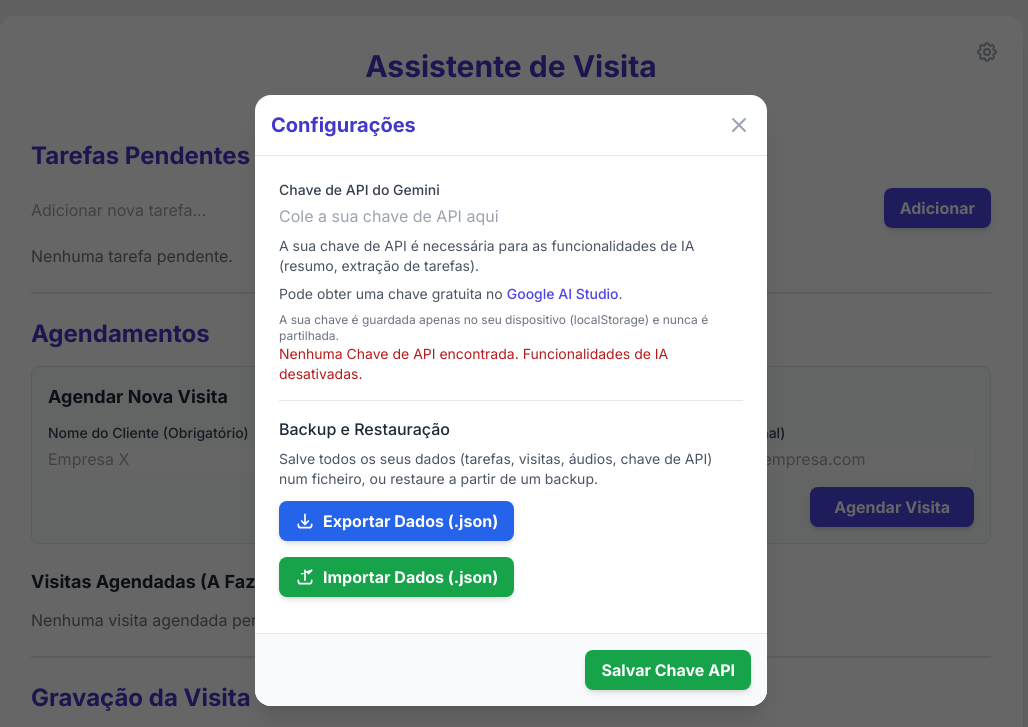
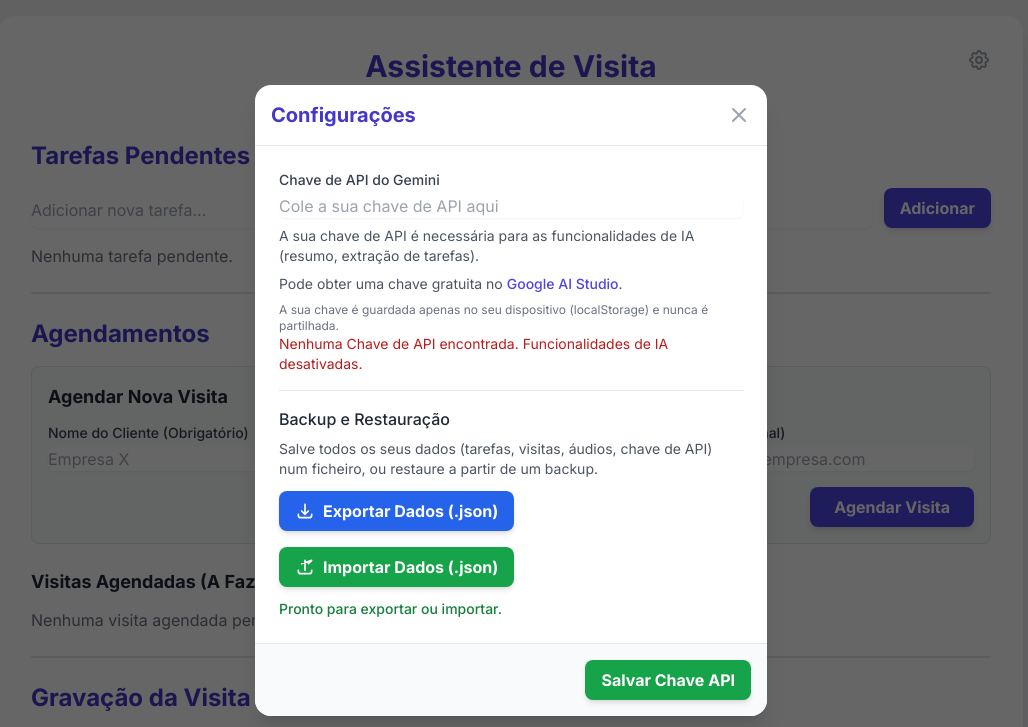
Before and after one commit to malmeida2973-lab/Assistente_visita, a plain HTML site: page index.html in a window 1280 px wide. Both pictures are taken after a click on the button "Configurações". Shown: the top 727 px of the page, without its empty margins (129-1157 px from the left). Drawn offline with nearby package versions, Linux system fonts and the light colour scheme.

Commit message:
Add files via upload

```diff
--- a/index.html
+++ b/index.html
@@ -34,15 +34,19 @@
             cursor: pointer;
             flex-grow: 1;
         }
-        /* Estilo para o botão de Configurações */
-        .settings-button {
-            position: absolute;
-            top: 1.5rem; /* p-6 */
-            right: 1.5rem; /* p-6 */
-        }
+        /* Estilo para o botão de Configurações - REMOVIDO */
+
         /* Oculta secções de IA por padrão */
         .ai-section {
             display: none;
+        }
+        /* Estilos para Tailwind (input) */
+        .input-field {
+            @apply border-gray-300 rounded-md shadow-sm focus:border-indigo-500 focus:ring-indigo-500;
+        }
+        /* Estilos para botões desativados (Label) */
+        .label-disabled {
+            @apply opacity-50 cursor-not-allowed;
         }
     </style>
     <link rel="preconnect" href="https://fonts.googleapis.com">
@@ -53,17 +57,25 @@
 
     <div class="bg-white rounded-2xl shadow-xl p-6 sm:p-8 max-w-5xl w-full mx-auto relative">
 
-        <!-- Botão de Configurações -->
-        <button id="settings-button" class="settings-button text-gray-400 hover:text-indigo-600 transition duration-300" title="Configurações">
-            <svg xmlns="http://www.w3.org/2000/svg" class="h-6 w-6" fill="none" viewBox="0 0 24 24" stroke="currentColor" stroke-width="2">
-                <path stroke-linecap="round" stroke-linejoin="round" d="M10.325 4.317c.426-1.756 2.924-1.756 3.35 0a1.724 1.724 0 002.573 1.066c1.543-.94 3.31.826 2.37 2.37a1.724 1.724 0 001.066 2.573c1.756.426 1.756 2.924 0 3.35a1.724 1.724 0 00-1.066 2.573c.94 1.543-.826 3.31-2.37 2.37a1.724 1.724 0 00-2.573 1.066c-.426 1.756-2.924 1.756-3.35 0a1.724 1.724 0 00-2.573-1.066c-1.543.94-3.31-.826-2.37-2.37a1.724 1.724 0 00-1.066-2.573c-1.756-.426-1.756-2.924 0-3.35a1.724 1.724 0 001.066-2.573c-.94-1.543.826-3.31 2.37-2.37.996.608 2.296.09 2.573-1.066z" />
-                <path stroke-linecap="round" stroke-linejoin="round" d="M15 12a3 3 0 11-6 0 3 3 0 016 0z" />
-            </svg>
-        </button>
-
-        <header class="text-center mb-6">
-            <h1 class="text-3xl font-bold text-indigo-700">Assistente de Visita</h1>
-            <p class="text-gray-600 mt-2">Agende, grave, transcreva e gira as suas tarefas e visitas.</p>
+        <!-- =================================================================
+        HEADER CORRIGIDO (v7)
+        ================================================================== -->
+        <header class="flex justify-between items-start mb-6">
+            <div class="flex-1"></div> <!-- Espaçador invisível à esquerda -->
+
+            <div class="text-center"> <!-- Div para manter o texto centrado -->
+                <h1 class="text-3xl font-bold text-indigo-700">Assistente de Visita</h1>
+                <p class="text-gray-600 mt-2">Agende, grave, transcreva e gira as suas tarefas e visitas.</p>
+            </div>
+
+            <div class="flex-1 text-right"> <!-- Container para o botão -->
+                <button id="settings-button" class="text-gray-400 hover:text-indigo-600 transition duration-300" title="Configurações">
+                    <svg xmlns="http://www.w3.org/2000/svg" class="h-6 w-6" fill="none" viewBox="0 0 24 24" stroke="currentColor" stroke-width="2">
+                        <path stroke-linecap="round" stroke-linejoin="round" d="M10.325 4.317c.426-1.756 2.924-1.756 3.35 0a1.724 1.724 0 002.573 1.066c1.543-.94 3.31.826 2.37 2.37a1.724 1.724 0 001.066 2.573c1.756.426 1.756 2.924 0 3.35a1.724 1.724 0 00-1.066 2.573c.94 1.543-.826 3.31-2.37 2.37a1.724 1.724 0 00-2.573 1.066c-.426 1.756-2.924 1.756-3.35 0a1.724 1.724 0 00-2.573-1.066c-1.543.94-3.31-.826-2.37-2.37a1.724 1.724 0 00-1.066-2.573c-1.756-.426-1.756-2.924 0-3.35a1.724 1.724 0 001.066-2.573c-.94-1.543.826-3.31 2.37-2.37.996.608 2.296.09 2.573-1.066z" />
+                        <path stroke-linecap="round" stroke-linejoin="round" d="M15 12a3 3 0 11-6 0 3 3 0 016 0z" />
+                    </svg>
+                </button>
+            </div>
         </header>
 
         <!-- =================================================================
@@ -74,7 +86,7 @@
 
             <!-- Input para nova tarefa -->
             <div class="flex gap-3 mb-4">
-                <input type="text" id="task-input" class="mt-1 block w-full input-field flex-grow" placeholder="Adicionar nova tarefa...">
+                <input type="text" id="task-input" class="mt-1 block w-full input-field flex-grow border-gray-300 rounded-md shadow-sm focus:border-indigo-500 focus:ring-indigo-500" placeholder="Adicionar nova tarefa...">
                 <button id="add-task-button" class="flex-shrink-0 bg-indigo-600 hover:bg-indigo-700 text-white font-bold py-2 px-4 rounded-lg shadow-md transition duration-300">
                     Adicionar
                 </button>
@@ -99,15 +111,15 @@
                 <div class="grid grid-cols-1 md:grid-cols-3 gap-4">
                     <div>
                         <label for="scheduledClientName" class="block text-sm font-medium text-gray-700 mb-1">Nome do Cliente (Obrigatório)</label>
-                        <input type="text" id="scheduledClientName" class="mt-1 block w-full input-field" placeholder="Empresa X">
+                        <input type="text" id="scheduledClientName" class="mt-1 block w-full input-field border-gray-300 rounded-md shadow-sm focus:border-indigo-500 focus:ring-indigo-500" placeholder="Empresa X">
                     </div>
                     <div>
                         <label for="scheduledContactPerson" class="block text-sm font-medium text-gray-700 mb-1">Pessoa de Contato (Obrigatório)</label>
-                        <input type="text" id="scheduledContactPerson" class="mt-1 block w-full input-field" placeholder="Sr. João Silva">
+                        <input type="text" id="scheduledContactPerson" class="mt-1 block w-full input-field border-gray-300 rounded-md shadow-sm focus:border-indigo-500 focus:ring-indigo-500" placeholder="Sr. João Silva">
                     </div>
                     <div>
                         <label for="scheduledEmail" class="block text-sm font-medium text-gray-700 mb-1">Email (Opcional)</label>
-                        <input type="email" id="scheduledEmail" class="mt-1 block w-full input-field" placeholder="joao.silva@empresa.com">
+                        <input type="email" id="scheduledEmail" class="mt-1 block w-full input-field border-gray-300 rounded-md shadow-sm focus:border-indigo-500 focus:ring-indigo-500" placeholder="joao.silva@empresa.com">
                     </div>
                 </div>
                 <div class="text-right mt-4">
@@ -136,15 +148,15 @@
                 <!-- Campos preenchidos pelo agendamento ou manualmente -->
                 <div>
                     <label for="clientNameInput" class="block text-sm font-medium text-gray-700 mb-1">Nome do Cliente (Obrigatório):</label>
-                    <input type="text" id="clientNameInput" class="mt-1 block w-full input-field" placeholder="Carregado do agendamento ou manual">
+                    <input type="text" id="clientNameInput" class="mt-1 block w-full input-field border-gray-300 rounded-md shadow-sm focus:border-indigo-500 focus:ring-indigo-500" placeholder="Carregado do agendamento ou manual">
                 </div>
                 <div>
                     <label for="contactPersonInput" class="block text-sm font-medium text-gray-700 mb-1">Pessoa de Contato:</label>
-                    <input type="text" id="contactPersonInput" class="mt-1 block w-full input-field" placeholder="Carregado do agendamento">
+                    <input type="text" id="contactPersonInput" class="mt-1 block w-full input-field border-gray-300 rounded-md shadow-sm focus:border-indigo-500 focus:ring-indigo-500" placeholder="Carregado do agendamento">
                 </div>
                 <div>
                     <label for="emailInput" class="block text-sm font-medium text-gray-700 mb-1">Email:</label>
-                    <input type="email" id="emailInput" class="mt-1 block w-full input-field" placeholder="Carregado do agendamento">
+                    <input type="email" id="emailInput" class="mt-1 block w-full input-field border-gray-300 rounded-md shadow-sm focus:border-indigo-500 focus:ring-indigo-500" placeholder="Carregado do agendamento">
                 </div>
                 <!-- Idioma -->
                 <div class="md:col-span-3">
@@ -234,7 +246,7 @@
                 <!-- Secção Chave de API -->
                 <div>
                     <label for="gemini-api-key-input" class="block text-sm font-medium text-gray-700 mb-1">Chave de API do Gemini</label>
-                    <input type="password" id="gemini-api-key-input" class="mt-1 block w-full input-field" placeholder="Cole a sua chave de API aqui">
+                    <input type="password" id="gemini-api-key-input" class="mt-1 block w-full input-field border-gray-300 rounded-md shadow-sm focus:border-indigo-500 focus:ring-indigo-500" placeholder="Cole a sua chave de API aqui">
                     <div class="text-sm text-gray-600 mt-2">
                         <p>A sua chave de API é necessária para as funcionalidades de IA (resumo, extração de tarefas).</p>
                         <p class="mt-2">Pode obter uma chave gratuita no <a href="https://aistudio.google.com/app/apikey" target="_blank" class="text-indigo-600 hover:underline font-medium">Google AI Studio</a>.</p>
@@ -243,22 +255,22 @@
                     <div id="api-key-status" class="text-sm font-medium mt-2"></div>
                 </div>
 
-                <!-- Secção de Backup e Restauração -->
+                <!-- Secção de Backup e Restauração (CORRIGIDA v7) -->
                 <div class="border-t border-gray-200 pt-4 mt-4">
                     <h4 class="text-md font-medium text-gray-800 mb-2">Backup e Restauração</h4>
                     <p class="text-sm text-gray-600 mb-3">Salve todos os seus dados (tarefas, visitas, áudios, chave de API) num ficheiro, ou restaure a partir de um backup.</p>
                     <div class="flex flex-wrap gap-4">
-                        <button id="export-data-button" class="flex items-center justify-center gap-2 bg-blue-600 hover:bg-blue-700 text-white font-bold py-2 px-4 rounded-lg shadow-md transition duration-300">
+                        <button id="export-data-button" disabled class="flex items-center justify-center gap-2 bg-blue-600 hover:bg-blue-700 text-white font-bold py-2 px-4 rounded-lg shadow-md transition duration-300 disabled:opacity-50 disabled:cursor-not-allowed">
                             <svg xmlns="http://www.w3.org/2000/svg" class="h-5 w-5" fill="none" viewBox="0 0 24 24" stroke="currentColor" stroke-width="2"><path stroke-linecap="round" stroke-linejoin="round" d="M4 16v1a3 3 0 003 3h10a3 3 0 003-3v-1m-4-4l-4 4m0 0l-4-4m4 4V4" /></svg>
                             Exportar Dados (.json)
                         </button>
-                        <input type="file" id="import-data-input" class="hidden" accept=".json">
-                        <label for="import-data-input" class="flex items-center justify-center gap-2 bg-green-600 hover:bg-green-700 text-white font-bold py-2 px-4 rounded-lg shadow-md transition duration-300 cursor-pointer">
+                        <input type="file" id="import-data-input" class="hidden" accept=".json" disabled>
+                        <label for="import-data-input" id="import-data-label" class="flex items-center justify-center gap-2 bg-green-600 hover:bg-green-700 text-white font-bold py-2 px-4 rounded-lg shadow-md transition duration-300 cursor-pointer label-disabled">
                             <svg xmlns="http://www.w3.org/2000/svg" class="h-5 w-5" fill="none" viewBox="0 0 24 24" stroke="currentColor" stroke-width="2"><path stroke-linecap="round" stroke-linejoin="round" d="M4 16v1a3 3 0 003 3h10a3 3 0 003-3v-1m-4-8l4-4m0 0L8 8m4-4v12" /></svg>
                             Importar Dados (.json)
                         </label>
                     </div>
-                    <div id="backup-status" class="text-sm font-medium mt-3"></div>
+                    <div id="backup-status" class="text-sm font-medium mt-3 text-gray-500">A iniciar base de dados...</div>
                 </div>
 
             </div>
@@ -432,6 +444,7 @@
             // --- Elementos da UI (Backup) ---
             const exportDataButton = document.getElementById('export-data-button');
             const importDataInput = document.getElementById('import-data-input');
+            const importDataLabel = document.getElementById('import-data-label'); // (v7)
             const backupStatus = document.getElementById('backup-status');
 
             // --- Elementos da UI (Tarefas) ---
@@ -620,15 +633,13 @@
                 const file = event.target.files[0];
                 if (!file) return;
 
-                // --- CORREÇÃO (v6) ---
-                // Verifica se a base de dados já está pronta ANTES de ler o ficheiro
+                // (v6) Verifica se a base de dados já está pronta ANTES de ler o ficheiro
                 if (!db) {
                     backupStatus.textContent = 'Erro: A base de dados ainda não carregou. Tente novamente em 2 segundos.';
                     backupStatus.className = 'text-sm font-medium mt-3 text-red-700';
                     event.target.value = null; // Limpa o input para permitir nova tentativa
                     return;
                 }
-                // --- FIM DA CORREÇÃO ---
 
                 const reader = new FileReader();
                 reader.readAsText(file);
@@ -813,6 +824,14 @@
                 request.onsuccess = (event) => {
                     db = event.target.result;
                     console.log("Banco de dados aberto com sucesso.");
+
+                    // (v7) ATIVA OS BOTÕES DE BACKUP
+                    exportDataButton.disabled = false;
+                    importDataInput.disabled = false;
+                    importDataLabel.classList.remove('label-disabled');
+                    backupStatus.textContent = 'Pronto para exportar ou importar.';
+                    backupStatus.className = 'text-sm font-medium mt-3 text-green-700';
+
                     loadHistory();
                     loadScheduledVisits();
                     loadTasks();
@@ -1365,7 +1384,8 @@
 
             // --- Modal de Configurações ---
             settingsButton.addEventListener('click', () => {
-                backupStatus.textContent = ''; // Limpa status de backup
+                backupStatus.textContent = db ? 'Pronto para exportar ou importar.' : 'A iniciar base de dados...'; // (v7)
+                backupStatus.className = db ? 'text-sm font-medium mt-3 text-green-700' : 'text-sm font-medium mt-3 text-gray-500';
                 showModal(settingsModal)
             });
             settingsModalCloseButton.addEventListener('click', () => hideModal(settingsModal));
```
